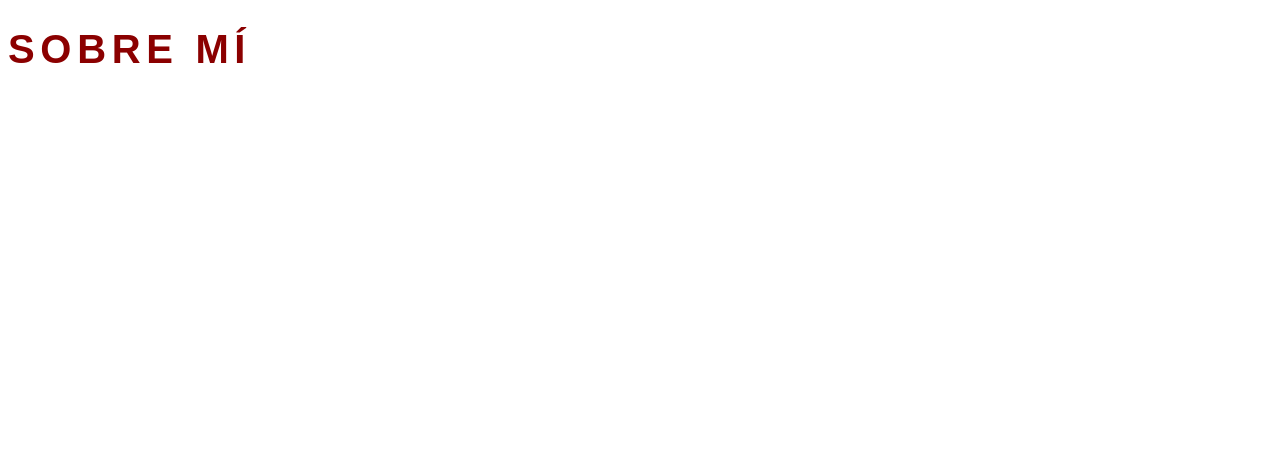
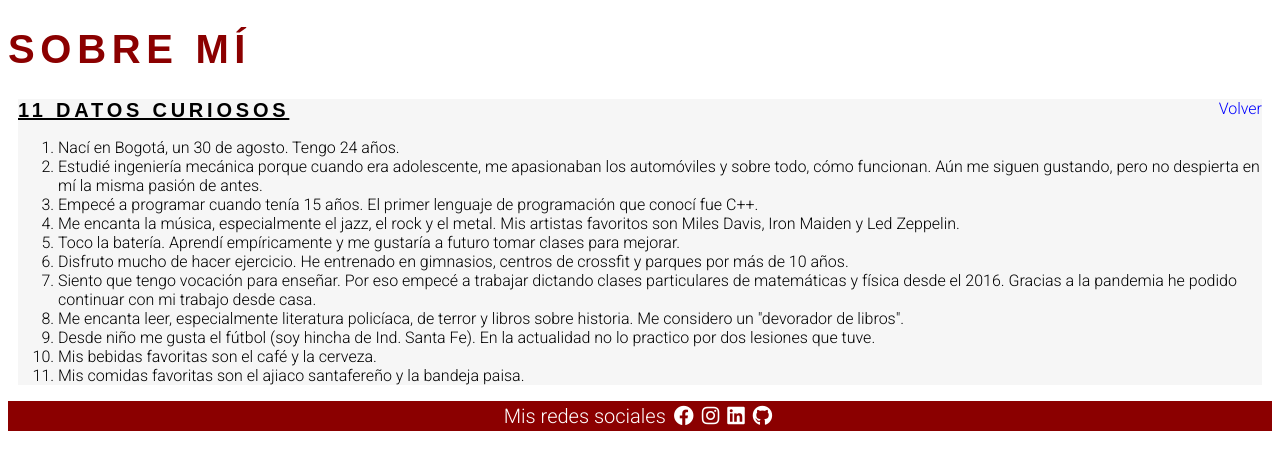
Before and after one commit to JCamiloMRincon/myWebPage, a plain HTML site: page templates/sobremi.html in a window 1280 px wide. Drawn offline with Linux system fonts and the light colour scheme.

Commit message:
Mi CV/Sobre mí

```diff
--- a/templates/sobremi.html
+++ b/templates/sobremi.html
@@ -11,7 +11,43 @@
 </head>
 <body>
     <header>
-        <h1>Sobre mí</h1>
+        <h1 class="title-about-me">Sobre mí</h1>
+        <a class="about-me" href="../index.html">Volver</a>
     </header>
+    <main>
+        <section>
+            <h2>11 datos curiosos</h2>
+            <ol>
+                <li>Nací en Bogotá, un 30 de agosto. Tengo 24 años.</li>
+                <li>Estudié ingeniería mecánica porque cuando era adolescente, me apasionaban los automóviles y sobre todo, cómo funcionan. Aún me siguen gustando, pero no despierta en mí la misma pasión de antes.</li>
+                <li>Empecé a programar cuando tenía 15 años. El primer lenguaje de programación que conocí fue C++.</li>
+                <li>Me encanta la música, especialmente el jazz, el rock y el metal. Mis artistas favoritos son Miles Davis, Iron Maiden y Led Zeppelin.</li>
+                <li>Toco la batería. Aprendí empíricamente y me gustaría a futuro tomar clases para mejorar.</li>
+                <li>Disfruto mucho de hacer ejercicio. He entrenado en gimnasios, centros de crossfit y parques por más de 10 años.</li>
+                <li>Siento que tengo vocación para enseñar. Por eso empecé a trabajar dictando clases particulares de matemáticas y física desde el 2016. Gracias a la pandemia he podido continuar con mi trabajo desde casa.</li>
+                <li>Me encanta leer, especialmente literatura policíaca, de terror y libros sobre historia. Me considero un "devorador de libros".</li>
+                <li>Desde niño me gusta el fútbol (soy hincha de Ind. Santa Fe). En la actualidad no lo practico por dos lesiones que tuve.</li>
+                <li>Mis bebidas favoritas son el café y la cerveza.</li>
+                <li>Mis comidas favoritas son el ajiaco santafereño y la bandeja paisa.</li>
+            </ol>
+        </section>
+
+    </main>
+    <footer>
+        <table>
+            <tr>
+                <td>Mis redes sociales</td>
+                <td></td>
+                <td><a href="https://www.facebook.com/juancamilo.mortigo/" target="_blank"><i class="fab fa-facebook"></i></a></td>
+                <td></td>
+                <td><a href="https://www.instagram.com/jcmortigor/" target="_blank"><i class="fab fa-instagram"></i></a></td>
+                <td></td>
+                <td><a href="https://www.linkedin.com/in/juan-camilo-mortigo-desarrollador-ingeniero-mecanico/" target="_blank"><i class="fab fa-linkedin"></i></a></td>
+                <td></td>
+                <td><a href="https://github.com/JCamiloMRincon" target="_blank"><i class="fab fa-github"></i></a></td>
+                <td></td>
+            </tr>
+        </table>
+    </footer>
 </body>
 </html>
```
